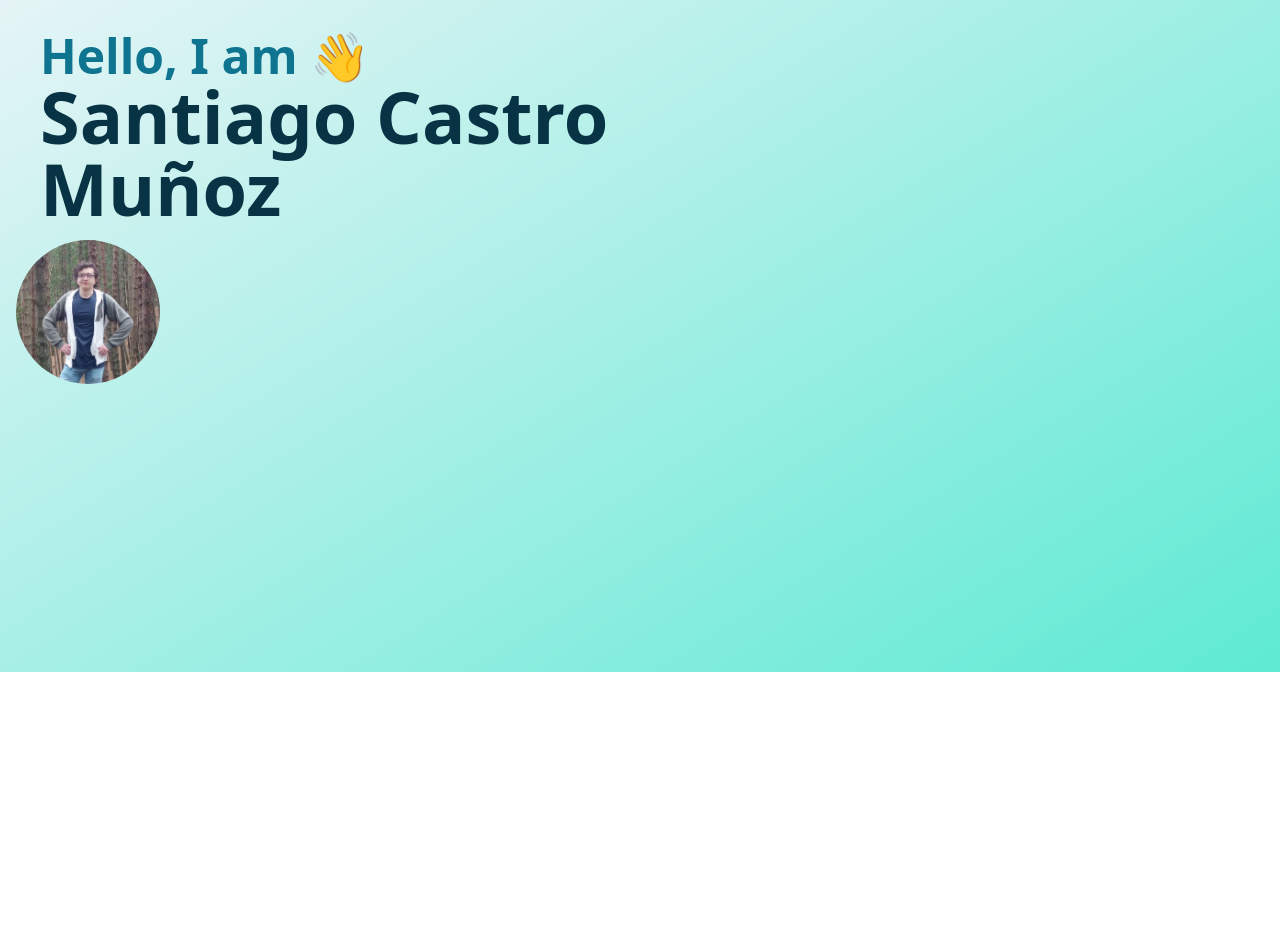
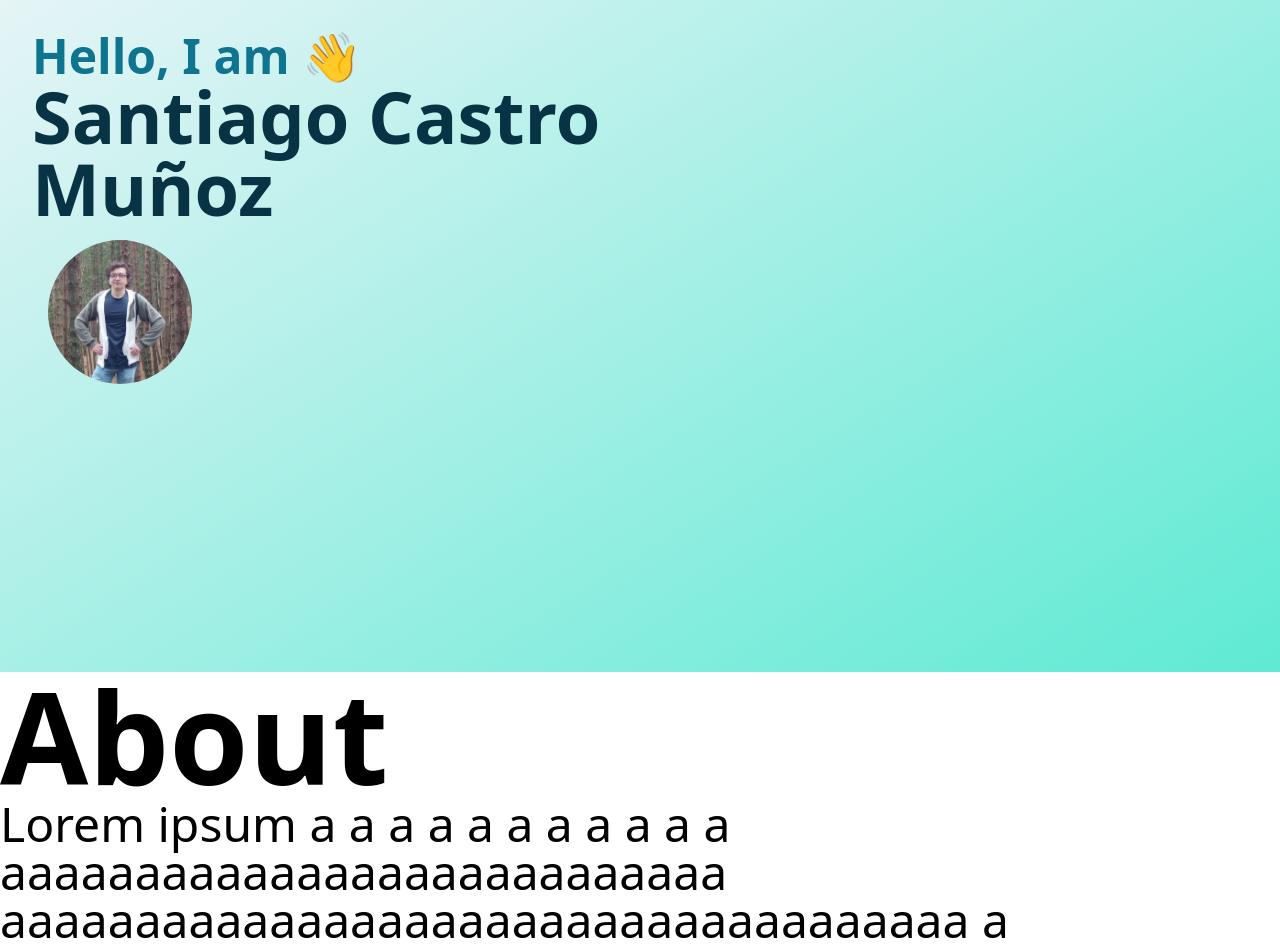
Before and after one commit to Santicm23/Santicm23, a React (Vite) app: page / in a window 1280 px wide. Shown: the part 128-1080 px from the top of the page. Before the commit the page ends 800 px from the top, so only its background shows below. Built offline with nearby package versions, Linux system fonts and the light colour scheme.

Commit message:
wave anim

```diff
--- a/src/App.tsx
+++ b/src/App.tsx
@@ -1,15 +1,24 @@
 import { type JSX } from 'react/jsx-runtime'
 
-import { Name, Avatar, HeaderBar } from './components'
+import { Name, Avatar, Menu } from './components'
 
 function App(): JSX.Element {
   return (
     <>
-      <HeaderBar />
-      <section className="absolute top-0 h-max min-h-screen w-full bg-gradient-to-br from-slate-100 to-teal-300 dark:from-slate-500 dark:to-teal-600">
-        <Name name="Santiago Castro Muñoz" />
-        <Avatar />
-      </section>
+      <Menu />
+      <main className="absolute left-0 top-0 w-full">
+        <section className="min-h-screen w-full bg-gradient-to-br from-slate-100 to-teal-300 pl-8 pt-40 dark:from-slate-500 dark:to-teal-600">
+          <Name name="Santiago Castro Muñoz" />
+          <Avatar />
+        </section>
+        <section>
+          <h1 className="text-9xl font-extrabold">About</h1>
+          <p className="text-5xl">
+            Lorem ipsum a a a a a a a a a a a aaaaaaaaaaaaaaaaaaaaaaaaaaa
+            aaaaaaaaaaaaaaaaaaaaaaaaaaaaaaaaaaaa a
+          </p>
+        </section>
+      </main>
     </>
   )
 }
--- a/src/components/HeaderBar.tsx
+++ b/src/components/Menu.tsx
@@ -1,9 +1,9 @@
 import { type JSX } from 'react/jsx-runtime'
 import { ThemeToggle } from '.'
 
-function HeaderBar(): JSX.Element {
+function Menu(): JSX.Element {
   return (
-    <header className="fixed top-0 z-50 w-full">
+    <header className="fixed z-50 w-full">
       <nav className="bg-white/40 backdrop-blur-sm dark:bg-white/10">
         <ul className="flex justify-center [&>*>*]:font-semibold [&>*>*]:text-cyan-800 dark:[&>*>*]:text-cyan-200">
           <li className="ml-4 mr-4 rounded-full px-[5%] py-2">
@@ -15,7 +15,6 @@ function HeaderBar(): JSX.Element {
           <li className="ml-4 mr-4 rounded-full px-[5%] py-2">
             <a href="#contact">Contact</a>
           </li>
-          <li className="flex h-10 w-20 items-center"></li>
         </ul>
       </nav>
       <ThemeToggle />
@@ -23,4 +22,4 @@ function HeaderBar(): JSX.Element {
   )
 }
 
-export default HeaderBar
+export default Menu
--- a/src/components/Name.tsx
+++ b/src/components/Name.tsx
@@ -6,8 +6,10 @@ interface NameProps {
 
 function Name({ name }: NameProps): JSX.Element {
   return (
-    <div className="z-10 ml-10 mt-40">
-      <h1 className="text-5xl font-bold text-cyan-700 dark:text-cyan-200">Hello, I am 👋</h1>
+    <div>
+      <h1 className="text-5xl font-bold text-cyan-700 dark:text-cyan-200">
+        Hello, I am <span className="inline-block cursor-default hover:animate-hand-wave">👋</span>
+      </h1>
       <h2 className="w-2/4 text-7xl font-extrabold text-cyan-950 transition-transform hover:scale-105 dark:text-cyan-50">
         {name}
       </h2>
--- a/src/components/index.tsx
+++ b/src/components/index.tsx
@@ -1,6 +1,6 @@
 import Avatar from './Avatar'
 import Name from './Name'
 import ThemeToggle from './ThemeToggle'
-import HeaderBar from './HeaderBar'
+import Menu from './Menu'
 
-export { Avatar, Name, ThemeToggle, HeaderBar }
+export { Avatar, Name, ThemeToggle, Menu }
--- a/tailwind.config.js
+++ b/tailwind.config.js
@@ -3,7 +3,30 @@ export default {
   content: ['./index.html', './src/**/*.{js,ts,jsx,tsx}'],
   darkMode: 'class',
   theme: {
-    extend: {},
+    extend: {
+      keyframes: {
+        'hand-wave': {
+          '0%, 60%': {
+            transform: 'rotate(0.0deg)',
+          },
+          '10%, 30%': {
+            transform: 'rotate(14.0deg)',
+          },
+          '20%': {
+            transform: 'rotate(-8.0deg)',
+          },
+          '40%': {
+            transform: 'rotate(-4.0deg)',
+          },
+          '50%': {
+            transform: 'rotate(10.0deg)',
+          },
+        },
+      },
+      animation: {
+        'hand-wave': 'hand-wave 2.5s infinite',
+      },
+    },
   },
   plugins: [],
 }
```
